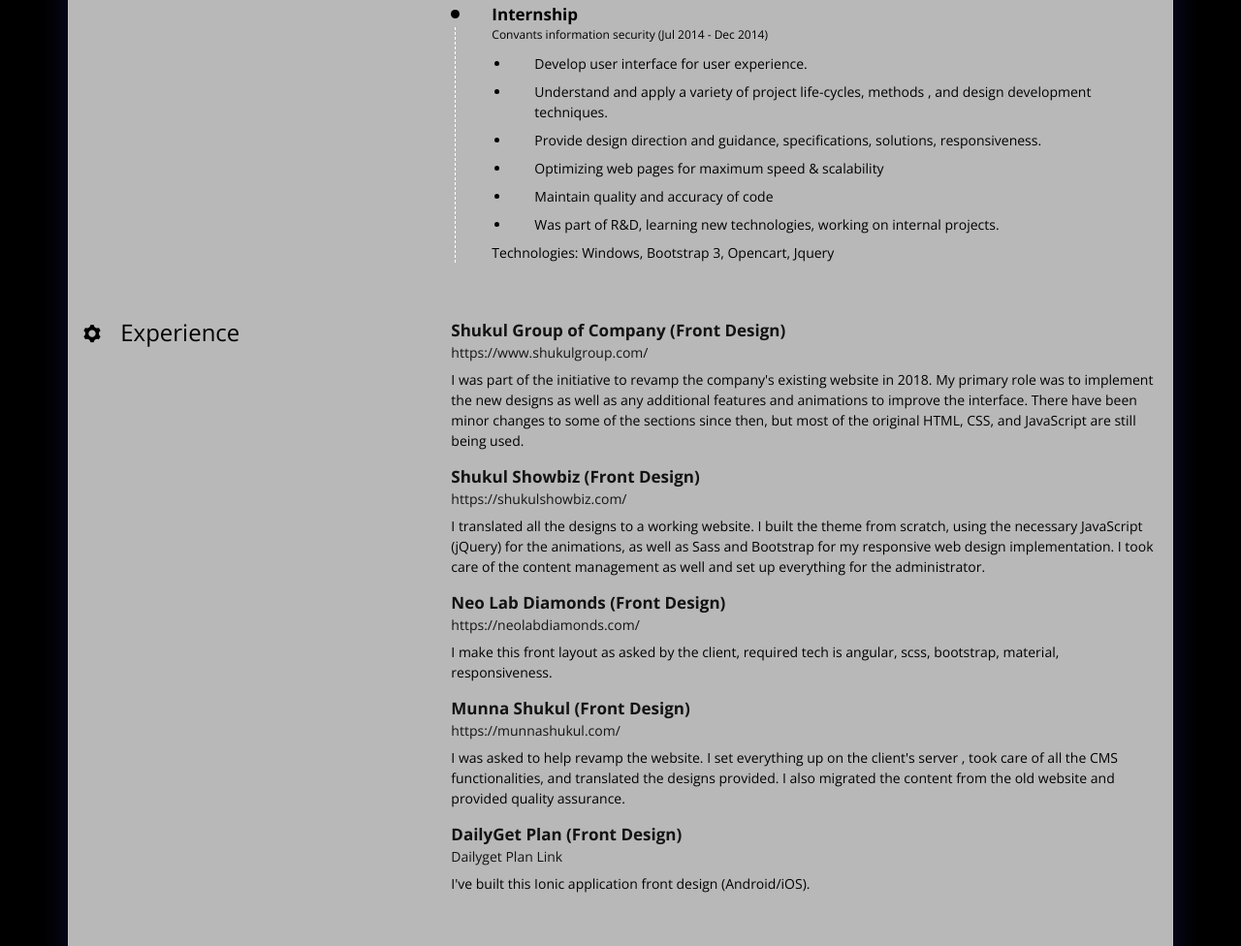
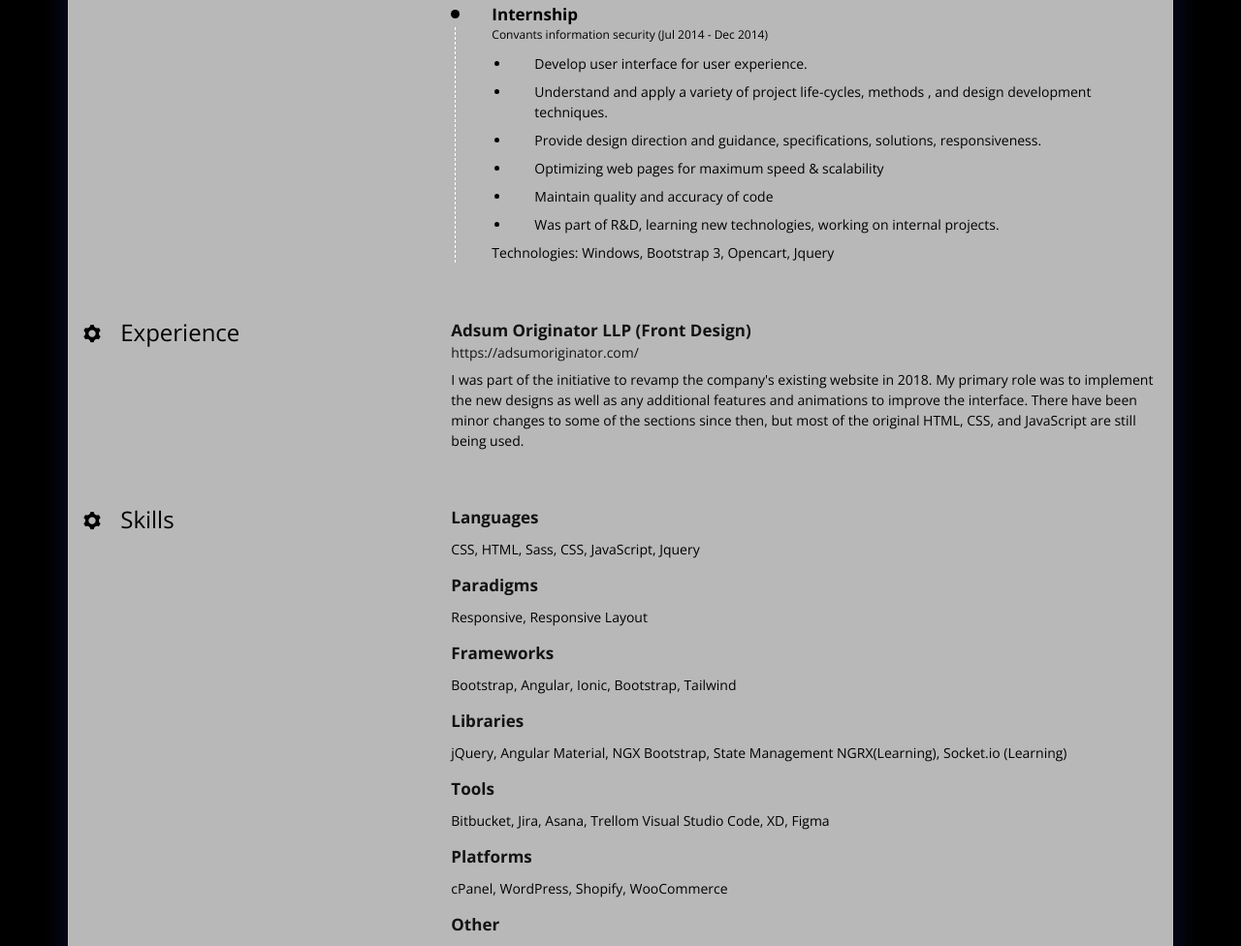
Before and after one commit to alpesh-dudhat/profile, a plain HTML site: page index.html in a window 1280 px wide. Shown: the part 1824-2800 px from the top of the page at 97% size. Drawn offline with nearby package versions, Linux system fonts and the light colour scheme; files whose address does not match are found by name.

Commit message:
Update index.html

```diff
--- a/index.html
+++ b/index.html
@@ -131,7 +131,7 @@
           <div class="col-md-8 col-12">
             <div class="exp pl-5">
               <h3>Sr. Front-End Developer</h3>
-              <a href="https://www.netizenstechnologies.com/" target="_blank">July 2020 - Present</a>
+              <a href="https://www.netizenstechnologies.com/" target="_blank">July 2021 - Present</a>
               <ul>
                 <li>Work with clients and project managers to build front end designs.</li>
                 <li>Comfortable taking a design from PSD/XD/pdf through to development</li>
@@ -151,7 +151,7 @@
             </div>
             <div class="exp pl-5">
               <h3>Front End Designer</h3>
-              <a href="https://www.shukulgroup.com/" target="_blank">Shukul Infotech (Aug 2018 – July 2021)</a>
+              <a href="https://adsumoriginator.com/" target="_blank">Adsum Originator LLP (Aug 2017 – July 2021)</a>
               <ul>
                 <li>Work with clients and project managers to build front end designs.</li>
                 <li>Comfortable taking a design from PSD/XD/pdf through to development</li>
@@ -210,9 +210,9 @@
           </div>
           <div class="col-md-8 col-12">
             <div class="exp mb-3">
-              <h3 class="mb-0">Shukul Group of Company (Front Design)</h3>
-              <a class="mb-2 d-block" href="https://www.shukulgroup.com/"
-                target="_blank">https://www.shukulgroup.com/</a>
+              <h3 class="mb-0">Adsum Originator LLP (Front Design)</h3>
+              <a class="mb-2 d-block" href="https://adsumoriginator.com/"
+                target="_blank">https://adsumoriginator.com/</a>
               <p class="tech">I was part of the initiative to revamp the company's existing website in 2018. My
                 primary
                 role was to implement the new designs as well as any additional features and animations to improve
@@ -221,7 +221,7 @@
                 original
                 HTML, CSS, and JavaScript are still being used.</p>
             </div>
-            <div class="exp mb-3">
+            <div class="exp mb-3 d-none">
               <h3 class="mb-0">Shukul Showbiz (Front Design)</h3>
               <a class="mb-2 d-block" href="https://shukulshowbiz.com/" target="_blank">https://shukulshowbiz.com/</a>
               <p class="tech">I translated all the designs to a working website. I built the theme from
@@ -230,20 +230,20 @@
                 my responsive web design implementation. I took care of the content management as well and set up
                 everything for the administrator.</p>
             </div>
-            <div class="exp mb-3">
+            <div class="exp mb-3 d-none">
               <h3 class="mb-0">Neo Lab Diamonds (Front Design)</h3>
               <a class="mb-2 d-block" href="https://neolabdiamonds.com/" target="_blank">https://neolabdiamonds.com/</a>
               <p class="tech">I make this front layout as asked by the client, required tech is angular, scss,
                 bootstrap, material, responsiveness. </p>
             </div>
-            <div class="exp mb-3">
+            <div class="exp mb-3 d-none">
               <h3 class="mb-0">Munna Shukul (Front Design)</h3>
               <a class="mb-2 d-block" href="https://munnashukul.com/" target="_blank">https://munnashukul.com/</a>
               <p class="tech">I was asked to help revamp the website. I set everything up on the client's server
                 , took care of all the CMS functionalities, and translated the designs provided. I also
                 migrated the content from the old website and provided quality assurance.</p>
             </div>
-            <div class="exp mb-3">
+            <div class="exp mb-3 d-none">
               <h3 class="mb-0"> DailyGet Plan (Front Design)</h3>
               <a class="mb-2 d-block"
                 href="https://play.google.com/store/apps/details?id=com.dailyget.shukulinfotech&hl=en_IN"
```
